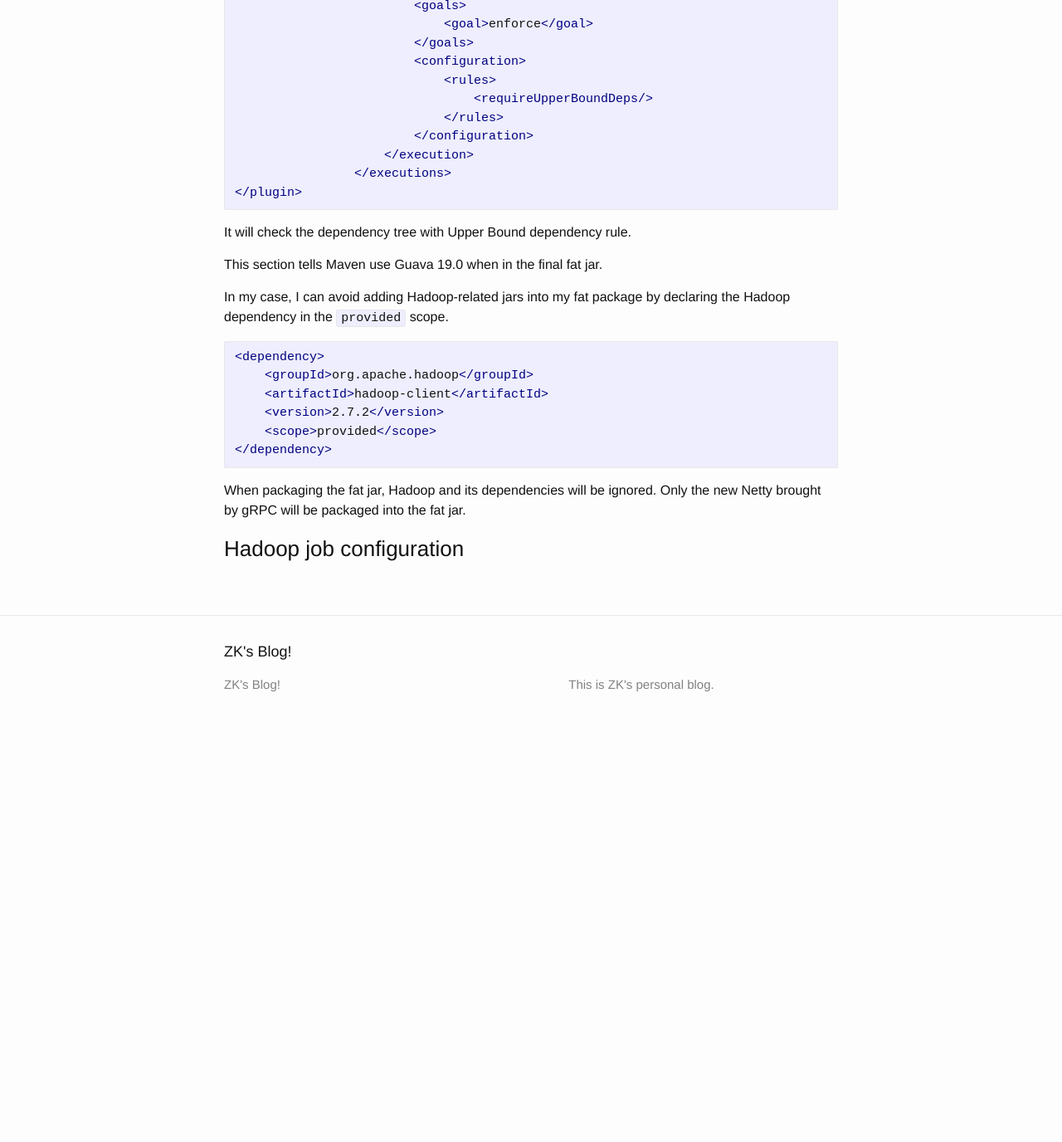
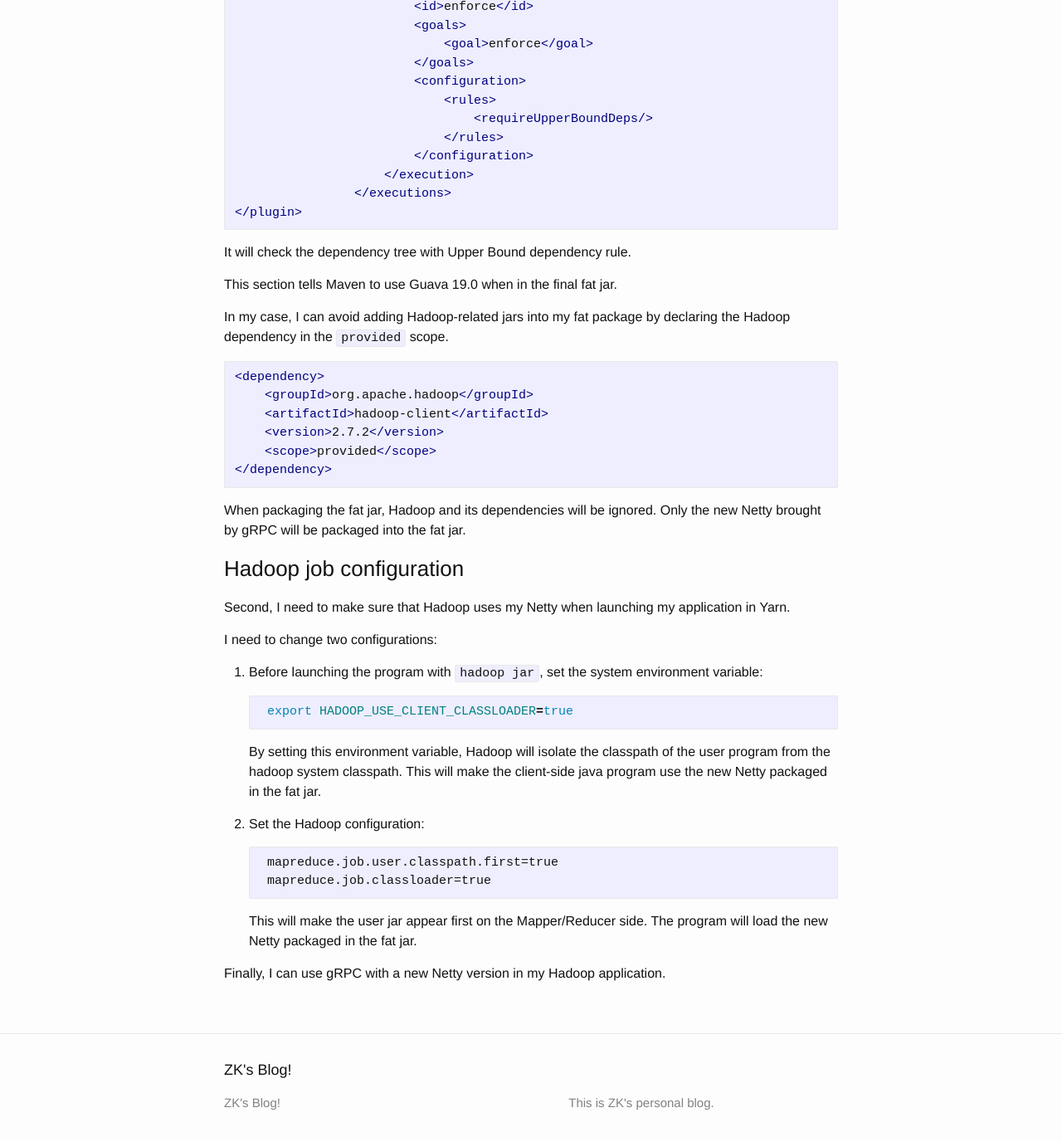
Before and after one commit to wangzk/wangzk.github.io, a Jekyll site: the page built from _posts/2017-12-13-SolveNettyVersionConflict.md, in a window 1280 px wide and 1400 px high, scrolled down 1423 px. Shown: the top 1376 px of the window at 83% size. Built offline with Jekyll 4.4.1, drawn with Linux system fonts in a browser that asks for light colours; comment, search, counter and statistics services are not loaded; before the commit the page ends 2319 px from its top, so only the background shows below that; some of the changed text lies outside the part shown.

Commit message:
Finish the netty version conflict post.

````diff
--- a/_posts/2017-12-13-SolveNettyVersionConflict.md
+++ b/_posts/2017-12-13-SolveNettyVersionConflict.md
@@ -29,7 +29,7 @@ My solution has two parts: Maven configuration and Hadoop job configuration.
 
 First of all, I need to make sure that the Netty in the application's fat jar is the new version.
 
-However, the default behaviour of Maven dependency version conflict resolving follows a nearest wins strategy. It does not guarantee using the latest version in the fat jar. Saurabh jainMore explain the details in [this post](http://techidiocy.com/maven-dependency-version-conflict-problem-and-resolution/). He gives a simple solution (solution 2) in the post. The user can tell Maven to use the specific version when resolving version conflicts by adding the following section in the pom file:
+However, the default behavior of Maven dependency version conflict resolving follows a nearest wins strategy. It does not guarantee using the latest Netty version when packaging the fat jar. Saurabh jainMore explains the details in [this post](http://techidiocy.com/maven-dependency-version-conflict-problem-and-resolution/). He gives a simple solution (solution 2) in the post. The user can tell Maven to use the specific version when resolving version conflicts by adding the following section in the pom file:
 
 ```xml
     <!-- solve jar version conflicts -->
@@ -69,7 +69,7 @@ Users can use the Maven enforcer plugin to check the version conflicts by adding
 
 It will check the dependency tree with Upper Bound dependency rule.
 
-This section tells Maven use Guava 19.0 when in the final fat jar.
+This section tells Maven to use Guava 19.0 when in the final fat jar.
 
 In my case, I can avoid adding Hadoop-related jars into my fat package by declaring the Hadoop dependency in the `provided` scope.
 
@@ -86,3 +86,22 @@ When packaging the fat jar, Hadoop and its dependencies will be ignored. Only th
 
 
 ### Hadoop job configuration
+
+Second, I need to make sure that Hadoop uses my Netty when launching my application in Yarn.
+
+I need to change two configurations:
+1. Before launching the program with `hadoop jar`, set the system environment variable:
+
+    ```bash
+    export HADOOP_USE_CLIENT_CLASSLOADER=true
+    ```
+    By setting this environment variable, Hadoop will isolate the classpath of the user program from the hadoop system classpath. This will make the client-side java program use the new Netty packaged in the fat jar.
+2. Set the Hadoop configuration:
+    ```
+    mapreduce.job.user.classpath.first=true
+    mapreduce.job.classloader=true
+    ```
+    This will make the user jar appear first on the Mapper/Reducer side. The program will load the new Netty packaged in the fat jar.
+
+
+Finally, I can use gRPC with a new Netty version in my Hadoop application.
````
Also changed, not shown: other parts of _posts/2017-12-13-SolveNettyVersionConflict.md (+3 -3 lines).
